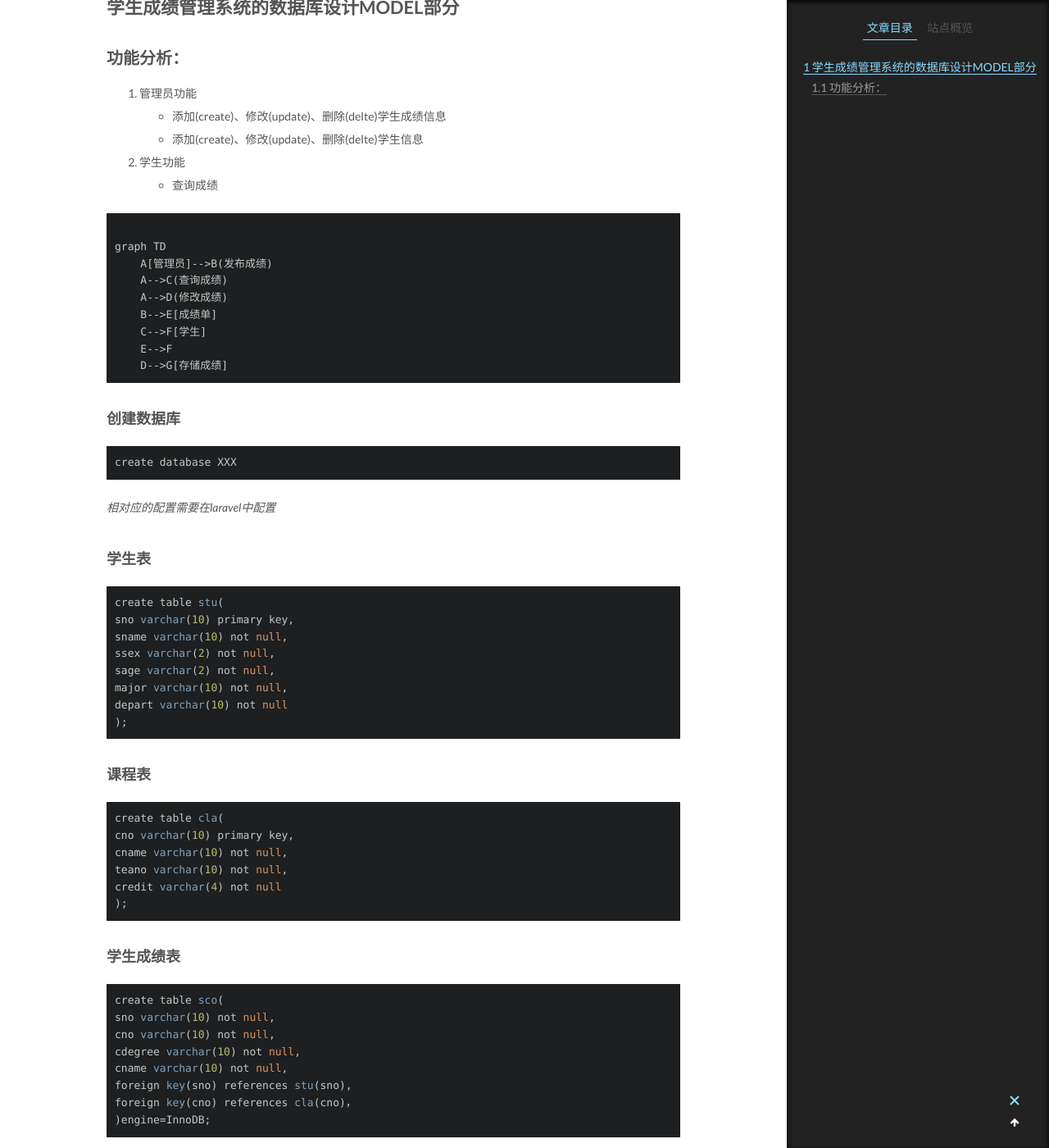
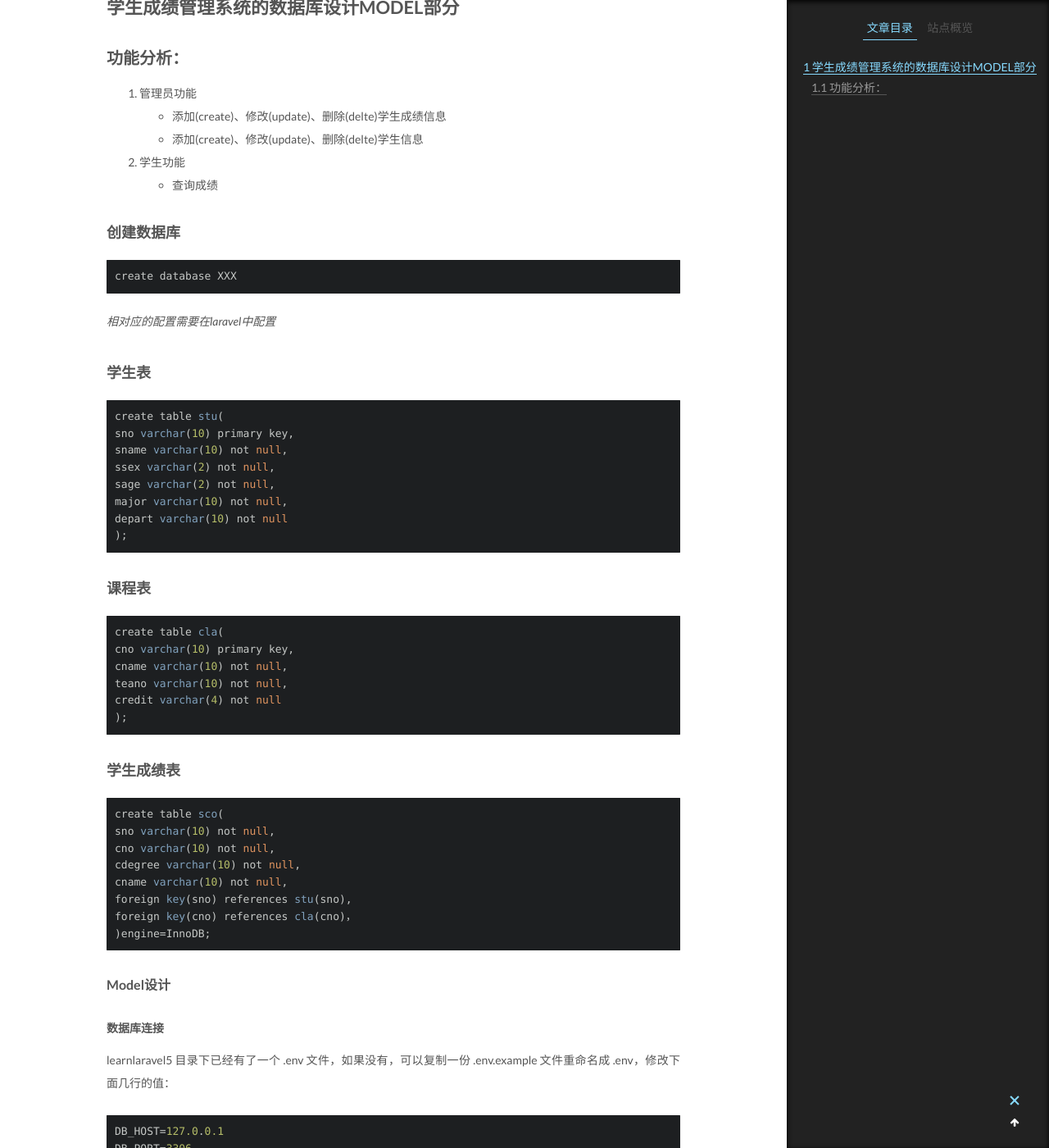
Before and after one commit to MarkKobs/Monte-Cristo, a Jekyll site: the page built from _posts/2017-10-1-学生信息系统上.md, in a window 1280 px wide and 1400 px high, scrolled down 475 px. Shown: the whole window at 82% size. Built offline with Jekyll 4.4.1, drawn with Linux system fonts in a browser that asks for light colours; comment, search, counter and statistics services are not loaded; some of the changed text lies outside the part shown.

Commit message:
markdown statement change

````diff
--- a/_posts/2017-10-1-学生信息系统上.md
+++ b/_posts/2017-10-1-学生信息系统上.md
@@ -14,17 +14,6 @@ category: database
 2. 学生功能
 - 查询成绩
 
-```
-
-graph TD
-    A[管理员]-->B(发布成绩)
-    A-->C(查询成绩)
-    A-->D(修改成绩)
-    B-->E[成绩单]
-    C-->F[学生]
-    E-->F
-    D-->G[存储成绩]
-```
 
 ### 创建数据库
 
@@ -71,7 +60,7 @@ foreign key(cno) references cla(cno)，
 ##### 数据库连接
 learnlaravel5 目录下已经有了一个 .env 文件，如果没有，可以复制一份 .env.example 文件重命名成 .env，修改下面几行的值：
 
-```php
+```javascript
 DB_HOST=127.0.0.1
 DB_PORT=3306
 DB_DATABASE=laravel
@@ -104,35 +93,35 @@ MariaDB [laravel]> show tables;
 6 rows in set (0.00 sec)
 ```
 
-3.也可以使用框架使用php语言，描述数据库后遭，并且用命令行一次性部署所有数据库。而且实际上，也必须用方法去部署，因为在使用php数据库操作的时候，增删改查的时候，会用到model。不妨利用model来生成数据库。下面就介绍如何用model来生成数据,下面在cmd中创建model。
+3.也可以使用框架使用javascript语言，描述数据库后遭，并且用命令行一次性部署所有数据库。而且实际上，也必须用方法去部署，因为在使用javascript数据库操作的时候，增删改查的时候，会用到model。不妨利用model来生成数据库。下面就介绍如何用model来生成数据,下面在cmd中创建model。
 
 
 ```sh
-D:\laravel5\learnlaravel5>php artisan make:model Stu
+D:\laravel5\learnlaravel5>javascript artisan make:model Stu
 Model created successfully.
 
-D:\laravel5\learnlaravel5>php artisan make:model Cla
+D:\laravel5\learnlaravel5>javascript artisan make:model Cla
 Model created successfully.
 
-D:\laravel5\learnlaravel5>php artisan make:model Sco
+D:\laravel5\learnlaravel5>javascript artisan make:model Sco
 Model created successfully.
 ```
 有了model，需要生成数据库表才行，所以先生成model的Migration和Seeder，
 
 ```sh
-D:\laravel5\learnlaravel5>php artisan make:migration create_stu_table
+D:\laravel5\learnlaravel5>javascript artisan make:migration create_stu_table
 Created Migration: 2017_06_23_103610_create_stu_table
 
-D:\laravel5\learnlaravel5>php artisan make:migration create_cla_table
+D:\laravel5\learnlaravel5>javascript artisan make:migration create_cla_table
 Created Migration: 2017_06_23_103647_create_cla_table
 
-D:\laravel5\learnlaravel5>php artisan make:migration create_sco_table
+D:\laravel5\learnlaravel5>javascript artisan make:migration create_sco_table
 Created Migration: 2017_06_23_103711_create_sco_table
 ```
 如此，以上创建了model对应的migrations，修改他们的up函数。
 - stu的up函数
 
-```php
+```javascript
  public function up()
     {
         //
@@ -150,7 +139,7 @@ Created Migration: 2017_06_23_103711_create_sco_table
 
 - cla的up函数
 
-```php
+```javascript
 public function up()
     {
         //
@@ -166,7 +155,7 @@ public function up()
 
 - sco的up函数
 
-```php
+```javascript
 public function up()
     {
         //
@@ -223,7 +212,7 @@ MariaDB [laravel]> show columns from clas;
 ```
 不过我们发现问题，数据的type不怎么合适，另外没有设置主键内容，所以我们重更新migration中的up函数内容。经过不断的实现和学习，终于实现了主键的定义，外键的定义，以及将学号等定义成无符号数的方法，以及限制了字符的长度，有效节省了数据库资源。以下展示修改好的代码
 
-```php
+```javascript
 public function up()
     {
         //创建学生表
@@ -240,7 +229,7 @@ public function up()
     }
 ```
 
-```php
+```javascript
 public function up()
     {
         //创建课程表
@@ -255,7 +244,7 @@ public function up()
     }
 ```
 
-```php
+```javascript
 public function up()
     {
         //学生成绩查询
````
Also changed, not shown: other parts of _posts/2017-10-1-学生信息系统上.md (+1 -1 lines).
